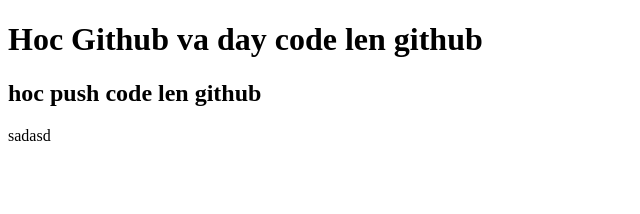
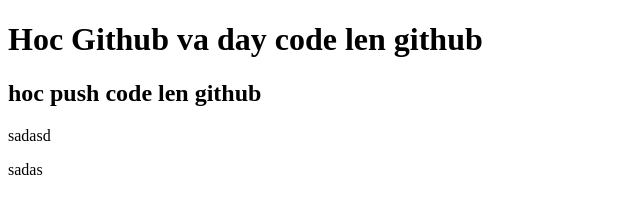
Before and after one commit to Hoang180698/hoang180698.github.io, a plain HTML site: page index.html in a window 1280 px wide. Shown: the full height of the page, 0-640 px from the left. Drawn offline with Linux system fonts and the light colour scheme.

Commit message:
Tạo file index.html chinh

```diff
--- a/index.html
+++ b/index.html
@@ -10,5 +10,6 @@
     <h1>Hoc Github va day code len github</h1>
     <h2> hoc push code len github</h2>
     <p>sadasd</p>
+    <p>sadas</p>
 </body>
 </html>
```
